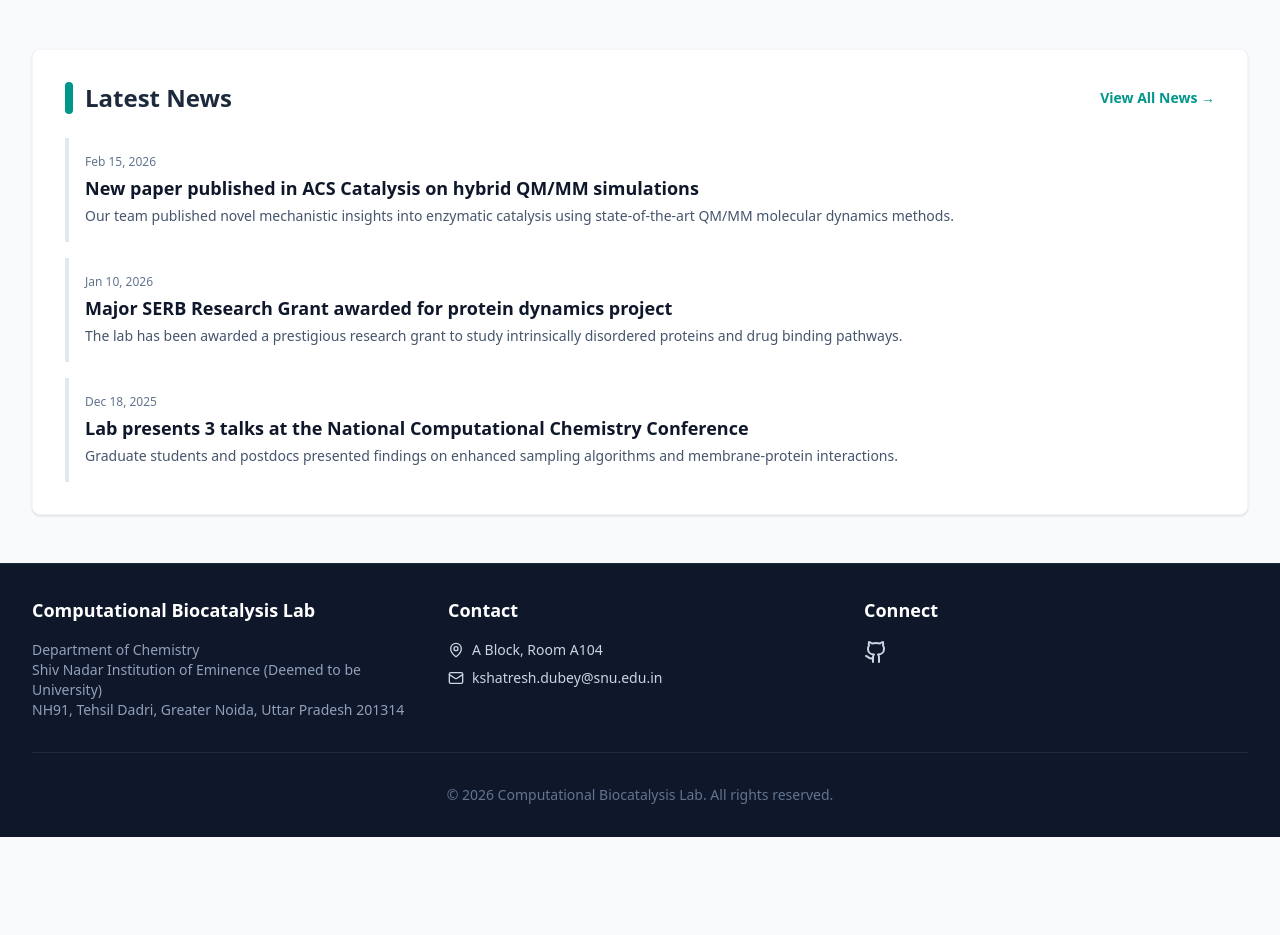
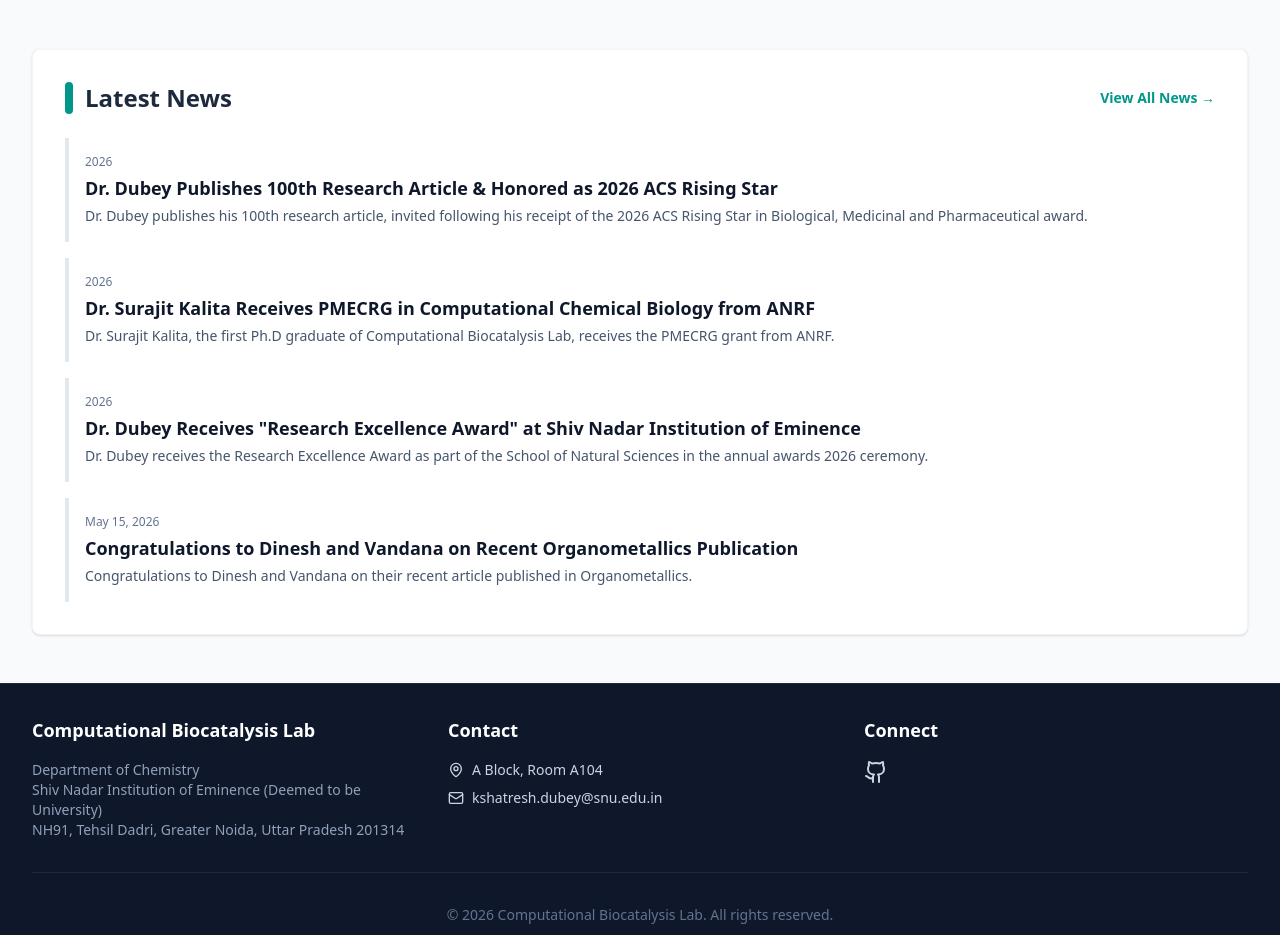
Before and after one commit to vaibhavbhatt016/compbiocat, a React (Vite) app: page / in a window 1280 px wide. Shown: the part 1440-2375 px from the top of the page. Before the commit the page ends 2277 px from the top, so only its background shows below. Built offline with nearby package versions, Linux system fonts and the light colour scheme.

Commit message:
Update news and carousel content

```diff
--- a/src/data/newsData.js
+++ b/src/data/newsData.js
@@ -3,58 +3,86 @@ export const newsCategories = ['All', 'Grants', 'Publications', 'Conferences', '
 export const newsData = [
   {
     id: 1,
-    title: 'New paper published in ACS Catalysis on hybrid QM/MM simulations',
-    date: 'Feb 15, 2026',
-    category: 'Publications',
+    title: 'Dr. Dubey Publishes 100th Research Article & Honored as 2026 ACS Rising Star',
+    date: '2026',
+    category: 'Awards',
     featured: true,
-    summary: 'Our team published novel mechanistic insights into enzymatic catalysis using state-of-the-art QM/MM molecular dynamics methods.',
-    content: 'In our latest paper published in ACS Catalysis, we investigate the catalytic mechanism of key metalloenzymes using hybrid quantum mechanics / molecular mechanics (QM/MM) free-energy simulations. The study highlights the crucial role of active-site flexibility and solvent reorganization during the transition state.',
-    tags: ['QM/MM', 'Enzymatic Catalysis', 'ACS Catalysis', 'Molecular Dynamics'],
+    summary: 'Dr. Dubey publishes his 100th research article, invited following his receipt of the 2026 ACS Rising Star in Biological, Medicinal and Pharmaceutical award.',
+    content: 'Dr. Dubey publishes his 100th research article. The 100th article is the invited article due to him being awarded the 2026 ACS Rising Star in Biological, Medicinal and Pharmaceutical award. He was also awarded the ACS Rising Star in Organic and Inorganic Chemistry in 2025.',
+    tags: ['ACS Award', '100th Paper', 'Rising Star', 'Publication'],
     link: '/publications',
     author: 'Computational Biocatalysis Lab'
   },
   {
     id: 2,
-    title: 'Major SERB Research Grant awarded for protein dynamics project',
-    date: 'Jan 10, 2026',
-    category: 'Grants',
+    title: 'Dr. Surajit Kalita Receives PMECRG in Computational Chemical Biology from ANRF',
+    date: '2026',
+    category: 'Awards',
     featured: true,
-    summary: 'The lab has been awarded a prestigious research grant to study intrinsically disordered proteins and drug binding pathways.',
-    content: 'We are thrilled to announce that our lab has received research funding from the Science and Engineering Research Board (SERB) for a 3-year project on computational modeling of conformational landscapes in intrinsically disordered proteins.',
-    tags: ['Grant', 'SERB', 'Disordered Proteins', 'Funding'],
-    author: 'Lab Director'
+    summary: 'Dr. Surajit Kalita, the first Ph.D graduate of Computational Biocatalysis Lab, receives the PMECRG grant from ANRF.',
+    content: 'Dr. Surajit Kalita, the first Ph.D of Computational Biocatalysis Lab receives the PMECRG in Computational Chemical Biology from ANRF propelling his career as an independent researcher. Congratulations Dr. Kalita.',
+    tags: ['ANRF', 'PMECRG', 'Grant', 'Alumni Achievement'],
+    link: '/news',
+    author: 'Computational Biocatalysis Lab'
   },
   {
     id: 3,
-    title: 'Lab presents 3 talks at the National Computational Chemistry Conference',
-    date: 'Dec 18, 2025',
-    category: 'Conferences',
-    featured: false,
-    summary: 'Graduate students and postdocs presented findings on enhanced sampling algorithms and membrane-protein interactions.',
-    content: 'Members of our research group attended NCCC 2025 where two PhD students and one postdoctoral fellow delivered oral presentations on metadynamics applications in lipid membrane interactions.',
-    tags: ['Conference', 'NCCC 2025', 'Oral Presentation', 'Metadynamics'],
-    author: 'Research Team'
+    title: 'Dr. Dubey Receives "Research Excellence Award" at Shiv Nadar Institution of Eminence',
+    date: '2026',
+    category: 'Awards',
+    featured: true,
+    summary: 'Dr. Dubey receives the Research Excellence Award as part of the School of Natural Sciences in the annual awards 2026 ceremony.',
+    content: 'Dr. Dubey receives the \'Research Excellence Award\' as part of School of Natural Sciences in the annual awards 2026 ceremony Shiv Nadar Institution of Eminence. He dedicates the award to his group members. Congratulations to all!',
+    tags: ['Award', 'Research Excellence', 'SNIoE'],
+    link: '/news',
+    author: 'Computational Biocatalysis Lab'
   },
   {
     id: 4,
-    title: 'Dr. Sharma receives the Young Investigator Award in Theoretical Chemistry',
-    date: 'Nov 05, 2025',
-    category: 'Awards',
-    featured: false,
-    summary: 'Recognition for contributions to multiscale modeling of complex chemical systems.',
-    content: 'Dr. Sharma has been honored with the Young Investigator Award for outstanding computational research contributions in biomolecular simulations.',
-    tags: ['Award', 'Young Investigator', 'Theoretical Chemistry'],
-    author: 'Lab Staff'
+    title: 'Congratulations to Dinesh and Vandana on Recent Organometallics Publication',
+    date: 'May 15, 2026',
+    category: 'Publications',
+    featured: true,
+    summary: 'Congratulations to Dinesh and Vandana on their recent article published in Organometallics.',
+    content: 'Congratulations to Dinesh and Vandana on their recent Organometallics. (published on 15 May, 2026)',
+    tags: ['Organometallics', 'Publication', 'Chemistry'],
+    link: '/publications',
+    author: 'Computational Biocatalysis Lab'
   },
   {
     id: 5,
-    title: 'Annual Lab Retreat and Welcome Event for New Graduate Students',
-    date: 'Oct 01, 2025',
+    title: 'Epari Sai Santosh Kumar Visiting University of Melbourne under SPARC Fellowship',
+    date: '2026',
     category: 'Lab Life',
+    featured: true,
+    summary: 'Epari Sai Santosh Kumar is visiting the University of Melbourne for 1 month as part of the SPARC fellowship program.',
+    content: 'Epari Sai Santosh Kumar is visiting the University of Melbourne for 1 month as part of SPARC fellowship program.',
+    tags: ['SPARC Fellowship', 'University of Melbourne', 'International Visit'],
+    link: '/team',
+    author: 'Computational Biocatalysis Lab'
+  },
+  {
+    id: 6,
+    title: 'Congratulations to Vaibhav on Review Article in Xenobiotic Detoxification',
+    date: '2026',
+    category: 'Publications',
+    featured: true,
+    summary: 'Congratulations to Vaibhav for his review article on Xenobiotic Detoxification.',
+    content: 'Congratulations to Vaibhav for his review article on Xenobiotic Detoxification.',
+    tags: ['Review Article', 'Xenobiotic Detoxification', 'Publication'],
+    link: '/publications',
+    author: 'Computational Biocatalysis Lab'
+  },
+  {
+    id: 7,
+    title: 'New Paper Published in ACS Catalysis on Cytochrome P450 Isozymes',
+    date: '2026',
+    category: 'Publications',
     featured: false,
-    summary: 'Welcoming our new batch of PhD scholars with a weekend research retreat and team-building session.',
-    content: 'The lab hosted its annual retreat, featuring research lightning talks, code hackathon sessions, and team outdoor activities to welcome our newest PhD researchers.',
-    tags: ['Lab Life', 'Retreat', 'Welcome', 'Team'],
-    author: 'KDD Group'
+    summary: 'New paper published in ACS Catalysis that explains differential activity of two similar Cytochrome P450 isozymes.',
+    content: 'New paper published in ACS Catalysis that explains differential activity of two similar Cytochrome P450 isozymes.',
+    tags: ['ACS Catalysis', 'Cytochrome P450', 'Isozymes', 'QM/MM'],
+    link: '/publications',
+    author: 'Computational Biocatalysis Lab'
   }
 ];
--- a/src/pages/Home.jsx
+++ b/src/pages/Home.jsx
@@ -7,10 +7,6 @@ const homeImages = [
     {
         src: "/md-water.gif",
         alt: "Molecular Dynamics of Water"
-    },
-    {
-        src: "/kinesin.gif",
-        alt: "Kinesin Protein Walking on Microtubule"
     },
     {
         src: "/calmodulin.gif",
@@ -112,7 +108,7 @@ const Home = () => {
                         </Link>
                     </div>
                     <div className="space-y-4">
-                        {newsData.slice(0, 3).map((item) => (
+                        {newsData.slice(0, 4).map((item) => (
                             <div key={item.id} className="p-4 border-l-4 border-slate-200 hover:border-teal-500 transition-colors">
                                 <div className="text-xs text-slate-500 mb-1">{item.date}</div>
                                 <h3 className="text-lg font-semibold text-slate-900">{item.title}</h3>
```
